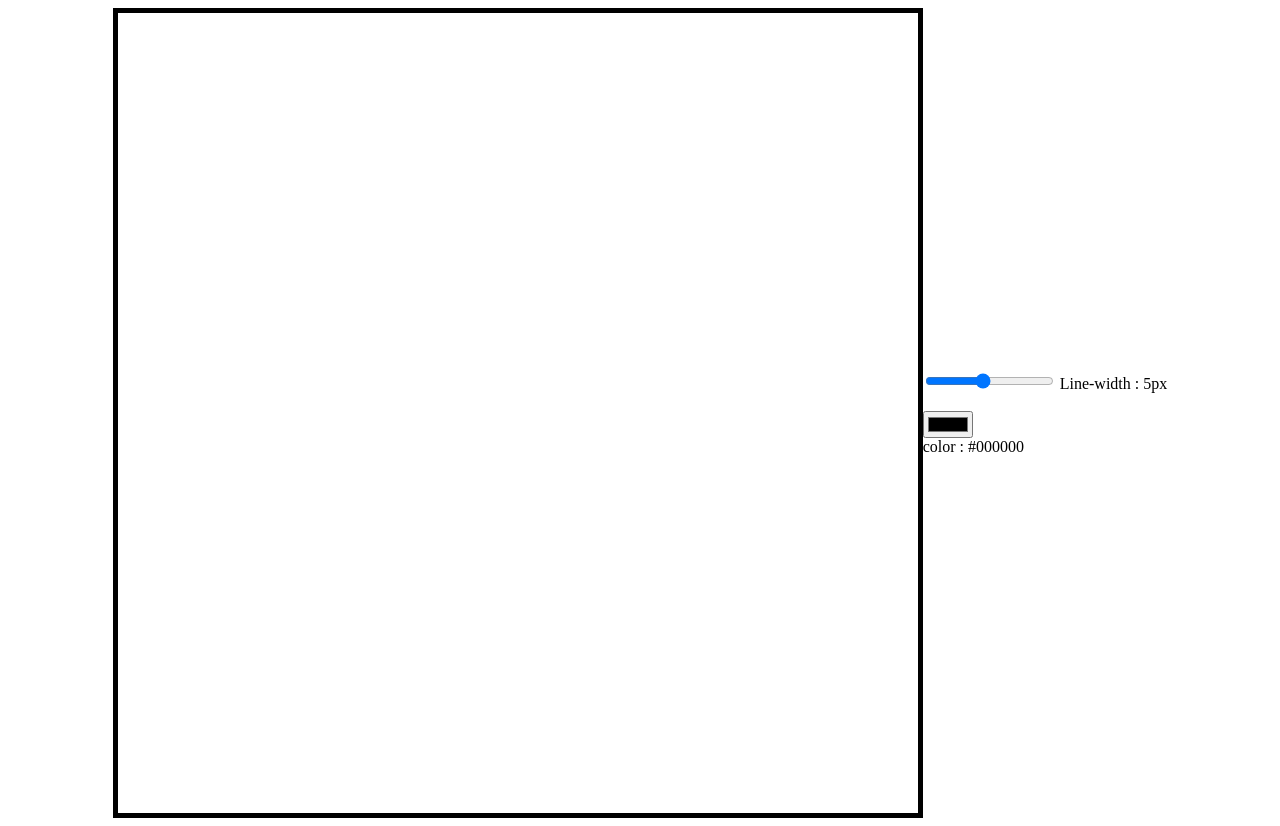
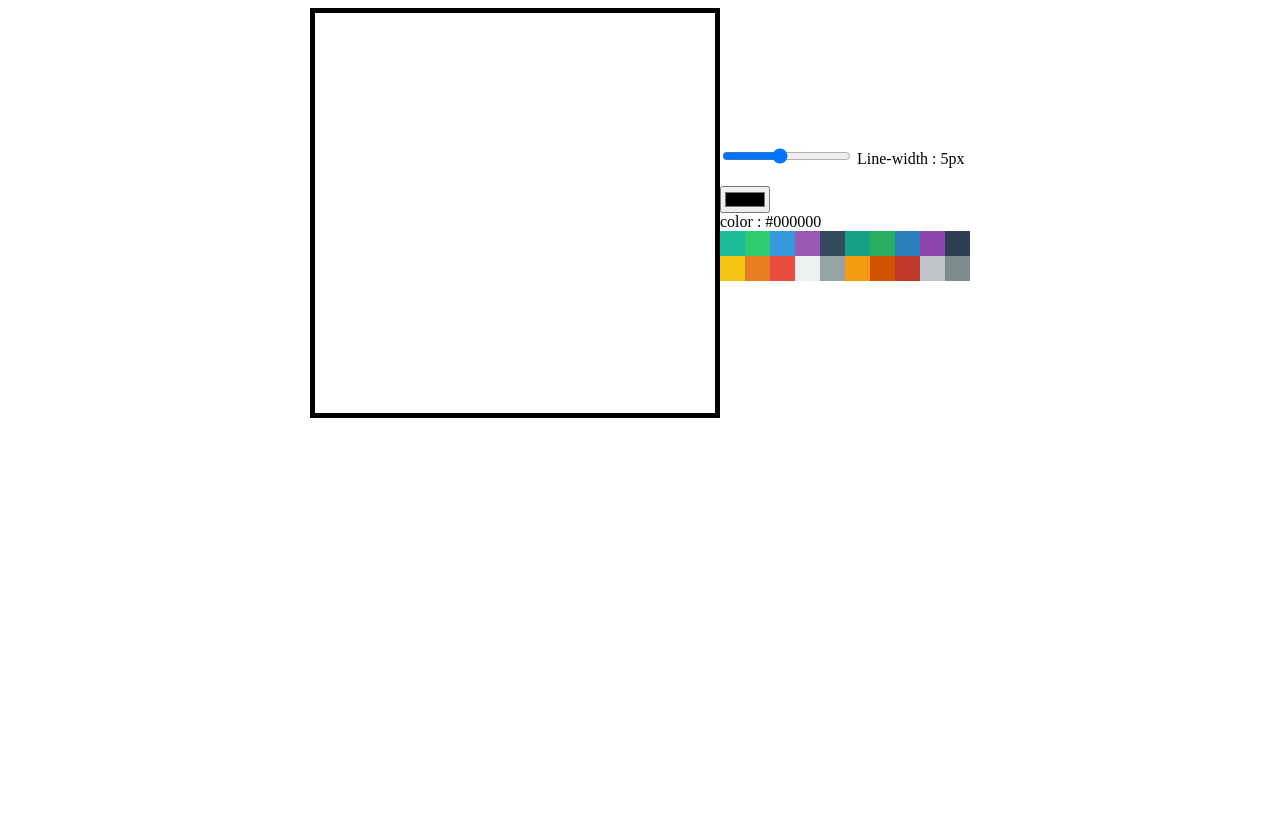
Before and after one commit to algojiny/MEME-MAKER, a plain HTML site: page index.html in a window 1280 px wide. After the commit the page ends 800 px from the top, so only its background shows below. Drawn offline with Linux system fonts and the light colour scheme.

Commit message:
중간커밋

```diff
--- a/app.js
+++ b/app.js
@@ -1,11 +1,12 @@
 const canvas = document.querySelector("canvas");
 const color = document.getElementById("color");
+const colorOption = Array.from(document.getElementsByClassName("color-option"));
 const lineWidth = document.getElementById("line-width");
 const showLineWidth = document.getElementById("show-line-width");
 const showColorCode = document.getElementById("show-color");
 const ctx = canvas.getContext("2d"); //그림을 그릴때 붓처럼 사용하는것 context
-canvas.width = 800;
-canvas.height = 800;
+canvas.width = 400;
+canvas.height = 400;
 ctx.lineWidth = lineWidth.value;
 showLineWidth.innerText = lineWidth.value + "px";
 showColorCode.innerText = color.value;
@@ -43,6 +44,12 @@ function onColorChange(event) {
   ctx.fillStyle = event.target.value;
   showColorCode.innerText = event.target.value;
 }
+function onColorClick(event) {
+  ctx.strokeStyle = event.target.dataset.color;
+  ctx.fillStyle = event.target.dataset.color;
+  color.value = event.target.dataset.color;
+  showColorCode.innerText = event.target.dataset.color;
+}
 
 canvas.addEventListener("mousemove", onMove);
 canvas.addEventListener("mousedown", startPainting);
@@ -51,3 +58,5 @@ canvas.addEventListener("mouseleave", cancelPainting); //마우스가 캔버스
 
 lineWidth.addEventListener("change", onLineWidthChange);
 color.addEventListener("change", onColorChange);
+
+colorOption.forEach((color) => color.addEventListener("click", onColorClick));
--- a/index.html
+++ b/index.html
@@ -15,8 +15,29 @@
       <br />
       <input type="color" id="color" />
       <br /><span>color : </span><span id="show-color"></span>
+      <div class="color-pannel">
+        <div class="color-option" style="background-color: #1abc9c" data-color="#1abc9c"></div>
+        <div class="color-option" style="background-color: #2ecc71" data-color="#2ecc71"></div>
+        <div class="color-option" style="background-color: #3498db" data-color="#3498db"></div>
+        <div class="color-option" style="background-color: #9b59b6" data-color="#9b59b6"></div>
+        <div class="color-option" style="background-color: #34495e" data-color="#34495e"></div>
+        <div class="color-option" style="background-color: #16a085" data-color="#16a085"></div>
+        <div class="color-option" style="background-color: #27ae60" data-color="#27ae60"></div>
+        <div class="color-option" style="background-color: #2980b9" data-color="#2980b9"></div>
+        <div class="color-option" style="background-color: #8e44ad" data-color="#8e44ad"></div>
+        <div class="color-option" style="background-color: #2c3e50" data-color="#2c3e50"></div>
+        <div class="color-option" style="background-color: #f1c40f" data-color="#f1c40f"></div>
+        <div class="color-option" style="background-color: #e67e22" data-color="#e67e22"></div>
+        <div class="color-option" style="background-color: #e74c3c" data-color="#e74c3c"></div>
+        <div class="color-option" style="background-color: #ecf0f1" data-color="#ecf0f1"></div>
+        <div class="color-option" style="background-color: #95a5a6" data-color="#95a5a6"></div>
+        <div class="color-option" style="background-color: #f39c12" data-color="#f39c12"></div>
+        <div class="color-option" style="background-color: #d35400" data-color="#d35400"></div>
+        <div class="color-option" style="background-color: #c0392b" data-color="#c0392b"></div>
+        <div class="color-option" style="background-color: #bdc3c7" data-color="#bdc3c7"></div>
+        <div class="color-option" style="background-color: #7f8c8d" data-color="#7f8c8d"></div>
+      </div>
     </div>
-
     <script src="app.js"></script>
   </body>
 </html>
--- a/styles.css
+++ b/styles.css
@@ -1,6 +1,6 @@
 canvas {
-  width: 800px;
-  height: 800px;
+  width: 400px;
+  height: 400px;
   border: 5px solid black;
 }
 body {
@@ -8,3 +8,13 @@ body {
   justify-content: center;
   align-items: center;
 }
+.color-option {
+  width: 25px;
+  height: 25px;
+  cursor: pointer;
+}
+.color-pannel {
+  width: 250px;
+  display: flex;
+  flex-wrap: wrap;
+}
```
